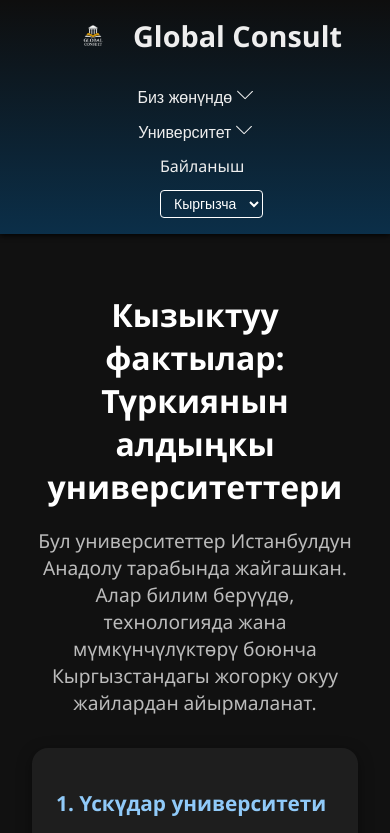
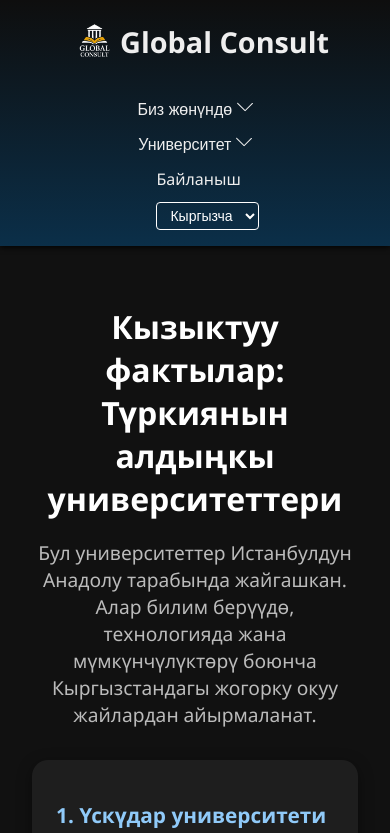
Before and after one commit to kutman-05/ihlas-univer, a React (Create React App) app: page /fact in a window 390 px wide. Shown: the top 833 px of the page. Built offline with nearby package versions, Linux system fonts and the light colour scheme.

Commit message:
ozgortuldu

```diff
--- a/src/components/footer.jsx
+++ b/src/components/footer.jsx
@@ -29,7 +29,7 @@
             <FaInstagram size={20} />
           </a>
           <a
-            href="https://facebook.com/kyzmatsayakatbish"
+            href="https://www.facebook.com/share/1EAxcpGkX3/"
             target="_blank"
             rel="noopener noreferrer"
             className="footer-icon"
@@ -37,7 +37,7 @@
             <FaFacebookF size={20} />
           </a>
           <a
-            href="https://kyzmatsayakat.kg"
+            href="https://ihlas-univer-54up.vercel.app/"
             target="_blank"
             rel="noopener noreferrer"
             className="footer-icon"
--- a/src/components/header.css
+++ b/src/components/header.css
@@ -45,12 +45,61 @@
 }
 
 /* кичине экрандар үчүн */
-@media (max-width: 600px) {
+/* 1024px чейин */
+@media (max-width: 1024px) {
   .logo img {
-    height: 32px;
-    margin-left: 5px;
+    height: 3.8pc;
+    width: 3.8pc;
+    display: flex;
+    align-items: center;
+    justify-content: center;
   }
 }
+
+/* 768px чейин (планшет) */
+@media (max-width: 768px) {
+  .logo img {
+    height: 3.2pc;
+    width: 3.6pc;
+    display: flex;
+    align-items: center;
+    justify-content: center;
+  }
+}
+
+/* 425px чейин (чоң телефон) */
+@media (max-width: 425px) {
+  .logo img {
+    height: 3.2pc;
+    width: 3.2pc;
+    display: flex;
+    align-items: center;
+    justify-content: center;
+  }
+}
+
+/* 375px чейин (орто телефон) */
+@media (max-width: 375px) {
+  .logo img {
+    height: 3pc;
+    width: 3pc;
+    display: flex;
+    align-items: center;
+    justify-content: center;
+  }
+}
+
+/* 320px чейин (кичинекей телефон) */
+@media (max-width: 320px) {
+  .logo img {
+    height: 2.8pc;
+    width: 2.8pc;
+    display: flex;
+    align-items: center;
+    justify-content: center;
+  }
+}
+
 
 
 .nav-links {
@@ -135,12 +184,12 @@
     flex-direction: column;
     gap: 0.8rem;
     width: 100%;
-    margin-left: 0;
+
   }
 
-  .nav-links li {
-    width: 100%;
-  }
+  /* .nav-links li {
+    width: 50%;
+  } */
 
   .nav-links a,
   .dropdown-btn {
@@ -179,3 +228,28 @@
     margin-left: 9pc;
   }
 }
+@media (max-width: 1024px) {
+  .nav-links li {
+    width: 55%;
+  }
+}
+/* 425px чейин (чоң телефон) */
+@media (max-width: 450px) {
+  .nav-links li {
+    width: 102%;
+  }
+}
+
+/* 375px чейин (орто телефон) */
+@media (max-width: 385px) {
+  .nav-links li {
+    width: 116%;
+  }
+}
+
+/* 320px чейин (кичинекей телефон) */
+@media (max-width: 330px) {
+  .nav-links li {
+    width: 140%;
+  }
+}
--- a/src/pages/Home.jsx
+++ b/src/pages/Home.jsx
@@ -182,9 +182,7 @@
             "/videos/Видео WhatsApp 2025-08-06 в 03.12.32_5bafca1e.mp4",
             "/videos/Видео WhatsApp 2025-08-06 в 03.12.16_ba93c885.mp4",
             "/videos/Видео WhatsApp 2025-08-06 в 03.12.33_914cd10a.mp4",
-            "/videos/Видео WhatsApp 2025-08-06 в 03.12.32_5bafca1e.mp4",
-            "/videos/Видео WhatsApp 2025-08-06 в 03.12.16_ba93c885.mp4",
-            "/videos/Видео WhatsApp 2025-08-06 в 03.12.33_914cd10a.mp4",
+            ,
           ].map((src, index) => (
             <video
               key={index}
```
